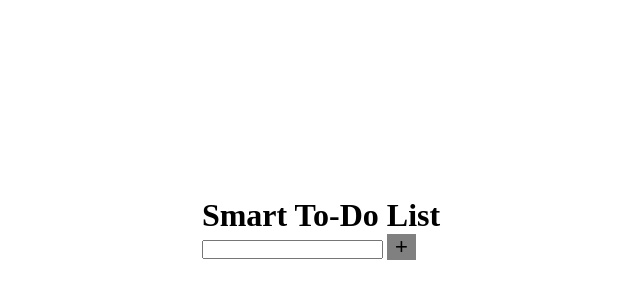
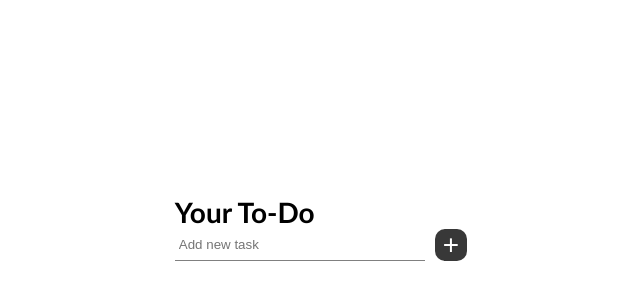
Before and after one commit to sami-ullahdev/ToDoApp, a plain HTML site: page index.html in a window 1280 px wide. Shown: the part 172-472 px from the top of the page, without its empty margins (319-959 px from the left). Drawn offline with Linux system fonts and the light colour scheme.

Commit message:
Input Section

```diff
--- a/index.html
+++ b/index.html
@@ -9,13 +9,16 @@
 <body>
     <div>
         <div>
-            <h1>Smart To-Do List</h1>
+            <h1>Your To-Do</h1>
         </div>
-        <div class="">
-            <input type="text" name="" id="input">
+        <div class="input-btn">
+            <input type="text" name="" id="input" placeholder="Add new task">
             <button class="add-btn">
                 +
             </button>
+        </div>
+        <div>
+
         </div>
 
     </div>
--- a/style.css
+++ b/style.css
@@ -11,10 +11,41 @@ body {
     height: 100vh;
 }
 
+h1 {
+    font-family: 'Gill Sans', 'Gill Sans MT', Calibri, 'Trebuchet MS', sans-serif;
+    font-size: 28px;
+}
+
+.input-btn {
+    display: flex;
+    justify-content: center;
+    align-items: center;
+    gap: 10px;
+}
+
+#input {
+    border: none;
+    border-bottom: 1px solid gray;
+    padding: 8px 4px;
+    width: 250px;
+}
+
+#input:focus {
+    outline: none;
+    border-bottom-color: #007bff;
+}
+
 .add-btn {
-    background-color: gray;
+    background-color: rgb(56, 56, 56);
     border: none;
     padding: 0px 8px;
     cursor: pointer;
-    font-size: 22px;
+    font-size: 28px;
+    border-radius: 10px;
+    transition-duration: 400ms;
+    color: white;
 }
+
+.add-btn:hover {
+    transform: scale(1.1);
+}
```
